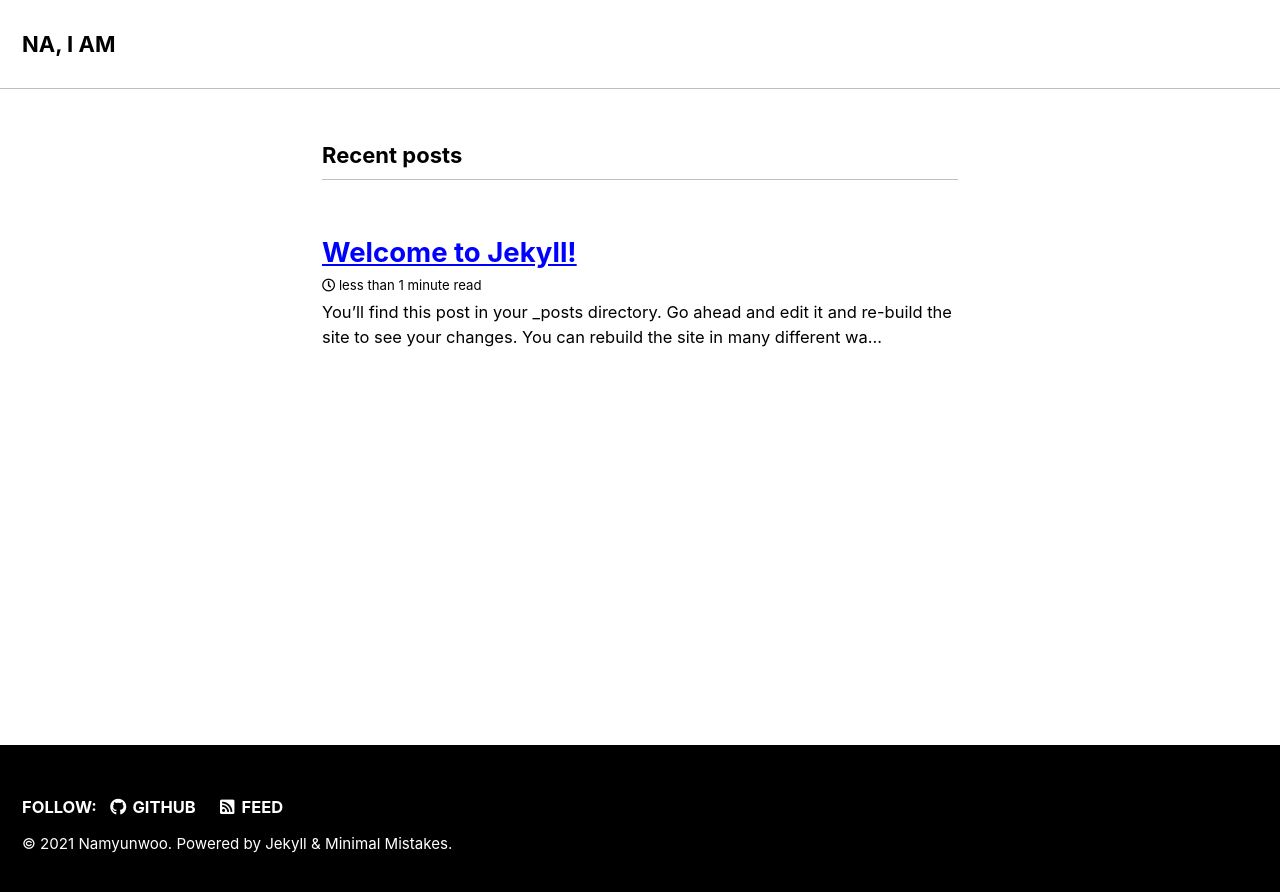
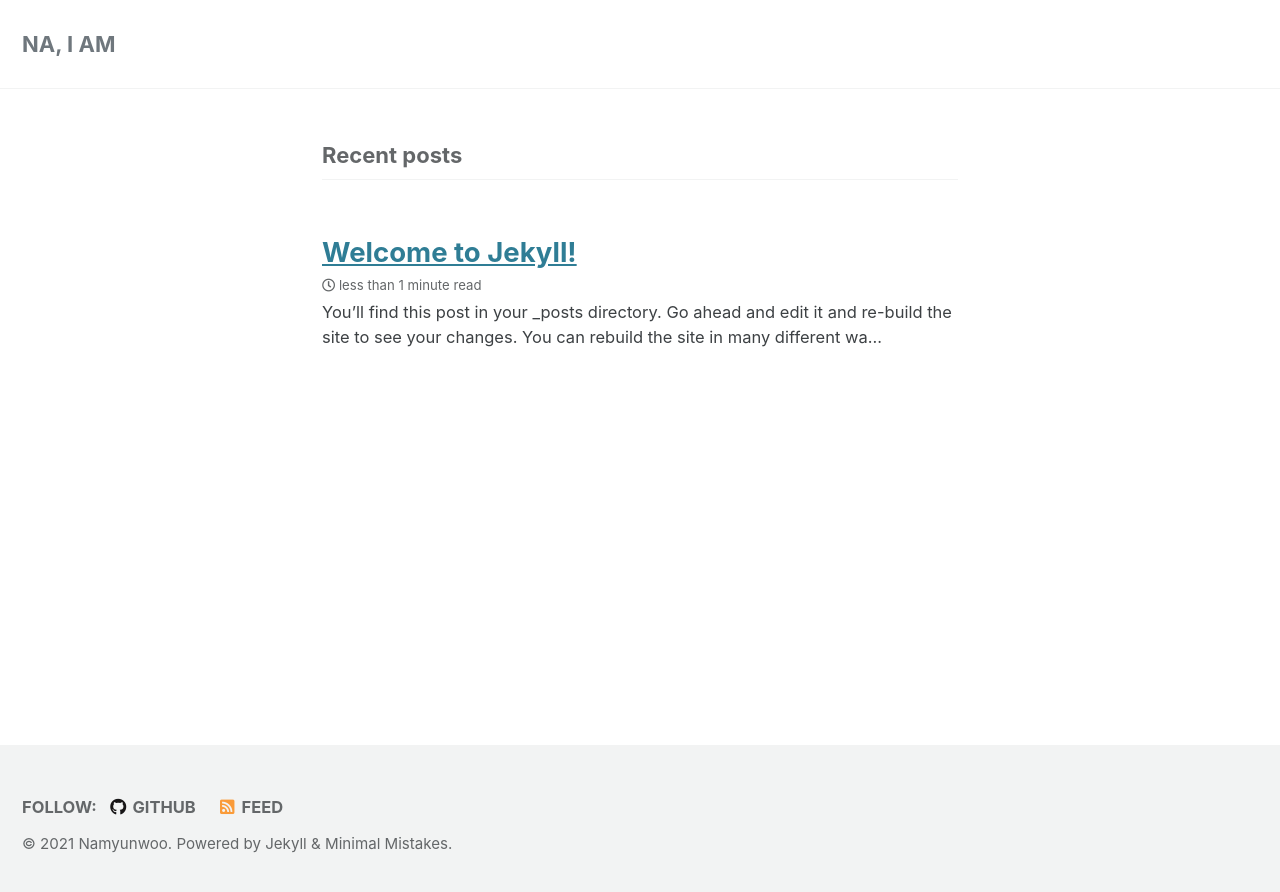
Before and after one commit to NAMYUNWOO/NAMYUNWOO.github.io, a Jekyll site: the page built from index.markdown, in a window 1280 px wide. Shown: the top 892 px of the page. Built offline with Jekyll 4.4.1, drawn with Linux system fonts in a browser that asks for light colours; cached includes are drawn as plain includes; the list of posts is cut into pages by our own code.

Commit message:
intro me

```diff
--- a/_config.yml
+++ b/_config.yml
@@ -12,7 +12,7 @@
 
 # theme                  : "minimal-mistakes-jekyll"
 remote_theme           : "namyunwoo/minimal-mistakes"
-minimal_mistakes_skin    : "contrast" # "air", "aqua", "contrast", "dark", "dirt", "neon", "mint", "plum", "sunrise"
+minimal_mistakes_skin    : "default" # "air", "aqua", "contrast", "dark", "dirt", "neon", "mint", "plum", "sunrise"
 
 # Site Settings
 locale                   : "en-US"
```
